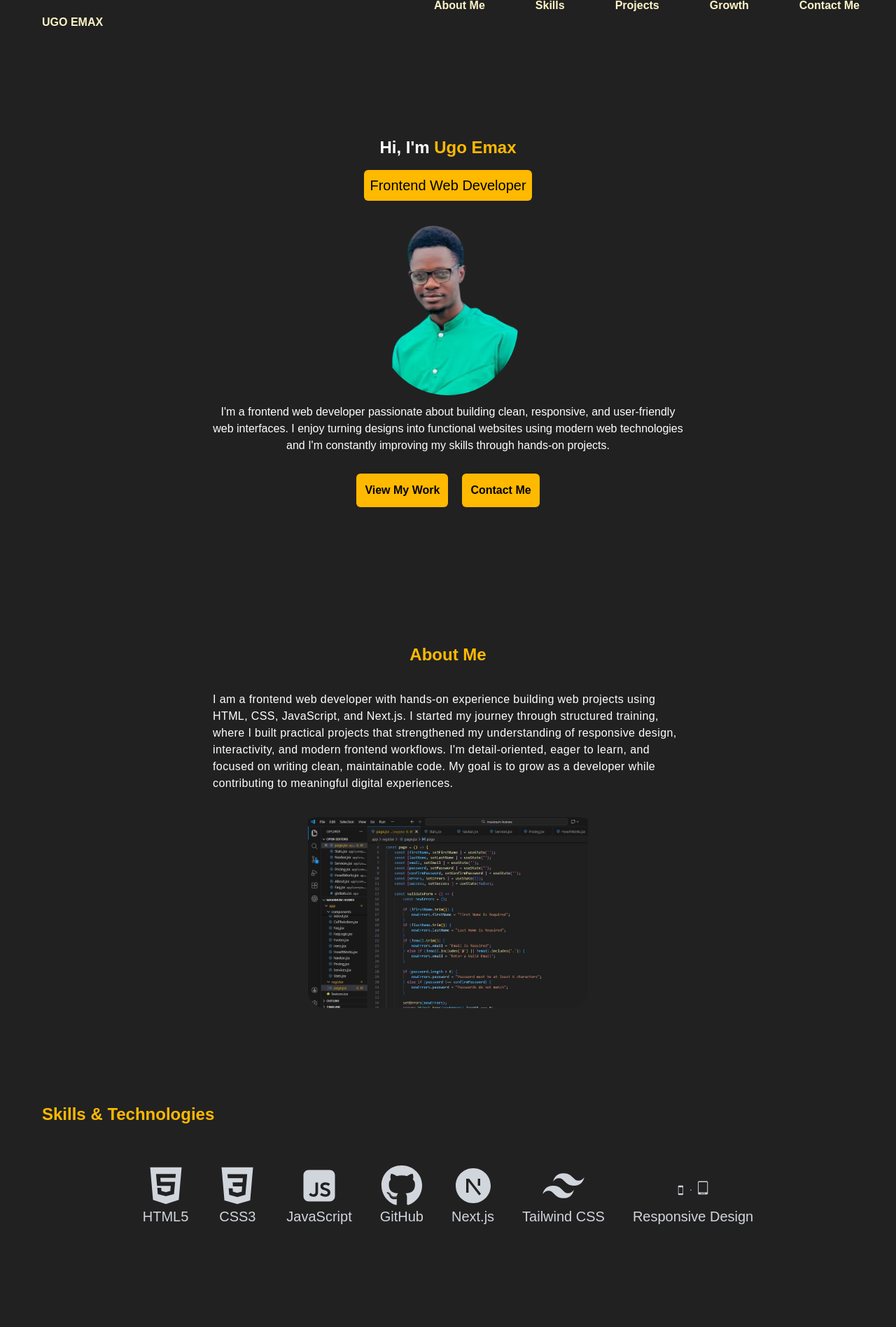
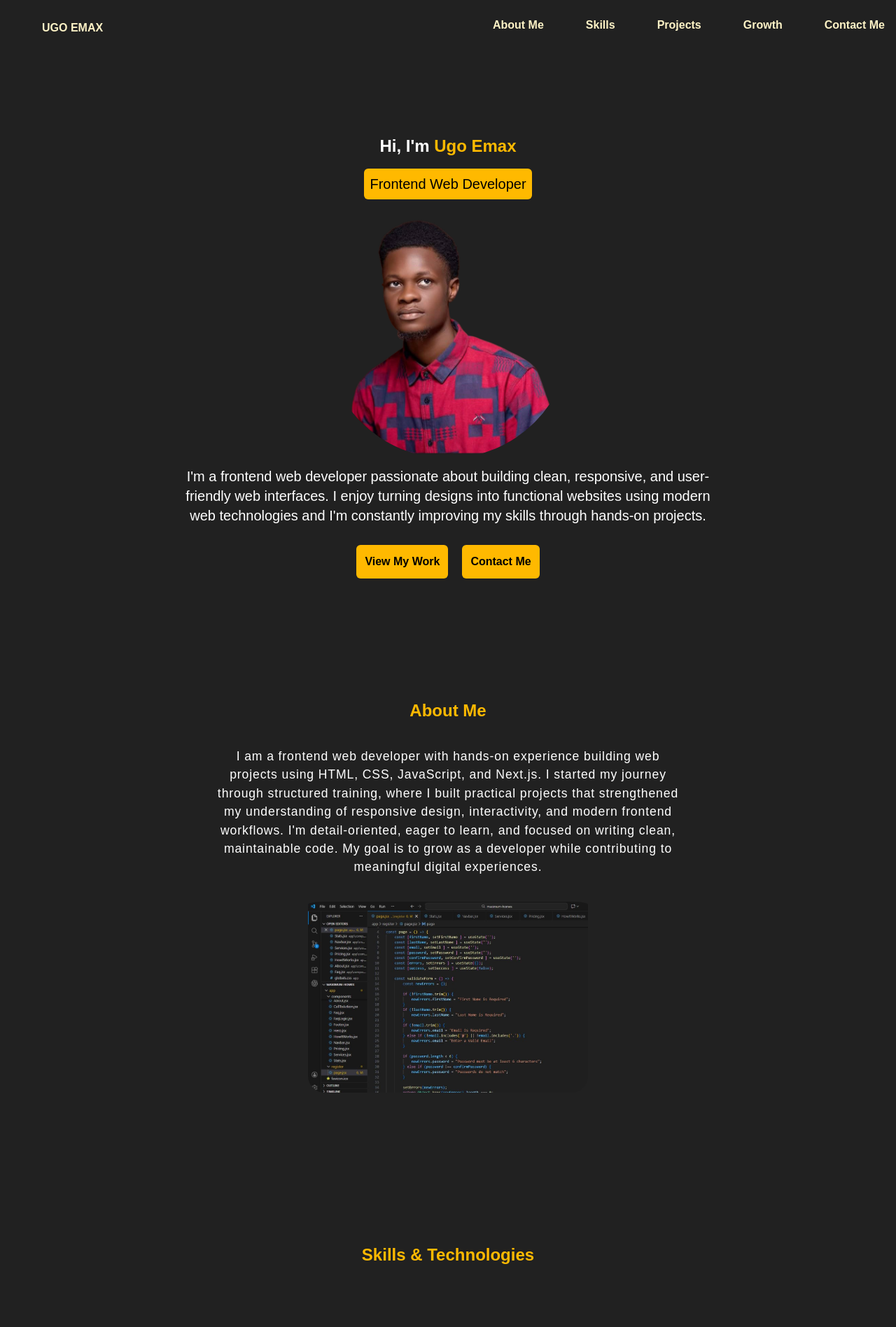
Before and after one commit to UgoEmax/Ugo-Emax, a Next.js app: page / in a window 1280 px wide. Shown: the top 1897 px of the page at 70% size. Built offline with nearby package versions, Linux system fonts and the light colour scheme.

Commit message:
70% done

```diff
--- a/app/components/About.jsx
+++ b/app/components/About.jsx
@@ -2,9 +2,9 @@ import Image from 'next/image';
 
 const About = () => {
   return (
-    <div className='flex flex-col justify-center items-center text-center pt-30 pb-10' id='about'>
+    <div className='flex flex-col justify-center items-center text-center pt-50 pb-10' id='about'>
       <h3 className="text-2xl font-bold mb-4 pb-5 text-amber-400">About Me</h3>
-      <p className="max-w-2xl tracking-wide text-left">I am a frontend web developer with hands-on experience building web projects using HTML, CSS, JavaScript, and Next.js. I started my journey through structured training, where I built practical projects that strengthened my understanding of responsive design, interactivity, and modern frontend workflows. I'm detail-oriented, eager to learn, and focused on writing clean, maintainable code. My goal is to grow as a developer while contributing to meaningful digital experiences.</p>
+      <p className="max-w-2xl tracking-wide md:text-[1.1rem] md:tracking-wider text-left md:text-center">I am a frontend web developer with hands-on experience building web projects using HTML, CSS, JavaScript, and Next.js. I started my journey through structured training, where I built practical projects that strengthened my understanding of responsive design, interactivity, and modern frontend workflows. I'm detail-oriented, eager to learn, and focused on writing clean, maintainable code. My goal is to grow as a developer while contributing to meaningful digital experiences.</p>
 
       <Image src="/images/form-code.jpg" alt='Code Image' width={400} height={300} className="my-4 rounded-3xl pt-5" />
     </div>
--- a/app/components/Growth.jsx
+++ b/app/components/Growth.jsx
@@ -3,10 +3,17 @@ import Image from 'next/image';
 
 const Growth = () => {
   return (
-    <div className="pt-20 pb-10" id='growth'>
-      <h2 className="text-2xl font-bold mb-4 text-amber-400 pb-10">Learning & Growth</h2>
-      <p className='tracking-wide pb-5'>As a growing frontend developer, I actively practice by building projects and learning modern tools and best practices. I'm continuously improving my JavaScript skills and deepening my knowledge of React and Next.js while exploring better UI design and performance optimization.</p>
+    <div className="pt-30 pb-10 flex flex-col items-center justify-center" id='growth'>
+      <div className='md:flex md:flex-row md:gap-25'>
+      <div className='md:max-w-xl md:translate-y-15'>
+      <h2 className="text-2xl font-bold mb-4 text-amber-400 pb-10 md:text-center">Learning & Growth</h2>
+      <p className='tracking-wide pb-5 md:text-[1.1rem] md:leading-relaxed md:tracking-wider'>As a growing frontend developer, I actively practice by building projects and learning modern tools and best practices. I'm continuously improving my JavaScript skills and deepening my knowledge of React and Next.js while exploring better UI design and performance optimization.</p>
+      </div>
+
+      <div className='flex justify-center'>
       <Image src="/images/srt-class.jpg" alt='SkillRover class'  width={400} height={300} className="my-4  rounded-3xl pt-3" />
+      </div>
+      </div>
 
     </div>
   )
--- a/app/components/Hero.jsx
+++ b/app/components/Hero.jsx
@@ -4,15 +4,15 @@ import Link from 'next/link';
 
 const Hero = () => {
   return (
-    <div className='w-full h-[100vh] flex flex-col justify-center items-center text-center pt-30'>
+    <div className='w-full h-[100vh] flex flex-col justify-center items-center text-center pt-60 pb-5'>
       <h1 className="text-2xl font-bold mb-4">Hi, I'm <span className="text-amber-400">Ugo Emax</span></h1>
       <h2 className="text-xl mb-3 bg-amber-400 text-black p-2 rounded-md">Frontend Web Developer</h2>
-      <Image src="/images/portfolio.png" alt='My Photo' width={200} height={200} className="rounded-full" />
-      <p className="mt-3 max-w-2xl">I'm a frontend web developer passionate about building clean, responsive, and user-friendly web interfaces. I enjoy turning designs into functional websites using modern web technologies and I'm constantly improving my skills through hands-on projects.</p>
+      <Image src="/images/portfolio.png" alt='My Photo' width={350} height={300} className="rounded-full" />
+      <p className="mt-3 max-w-3xl md:text-xl">I'm a frontend web developer passionate about building clean, responsive, and user-friendly web interfaces. I enjoy turning designs into functional websites using modern web technologies and I'm constantly improving my skills through hands-on projects.</p>
 
       <div className="mt-3 flex gap-5">
-      <Link href="#projects" className="mt-4 bg-amber-400 text-black p-3 rounded-md font-semibold hover:bg-amber-500 transition-colors">View My Work</Link>
-      <Link href="#contact" className="mt-4 bg-amber-400 text-black p-3 rounded-md font-semibold hover:bg-amber-500 transition-colors">Contact Me</Link>
+      <Link href="#projects" className="mt-4 bg-amber-400 text-black p-3 rounded-md font-semibold hover:bg-amber-500 transition-all active:scale-95 active:translate-y-0.5 duration-200">View My Work</Link>
+      <Link href="#contact" className="mt-4 bg-amber-400 text-black p-3 rounded-md font-semibold hover:bg-amber-500 transition-all active:scale-95 active:translate-y-0.5 duration-200">Contact Me</Link>
       </div>
     </div>
   )
--- a/app/components/Navbar.jsx
+++ b/app/components/Navbar.jsx
@@ -7,16 +7,16 @@ const Navbar = () => {
     const [ open, setOpen ] = useState(false);
 
   return (
-    <div className='justify-between fixed p-4 z-50 w-full md:py-5 md:pl-15 h-[65px] md:h-[70px] text-amber-100'>
+    <div className='justify-between fixed p-4 z-50 w-full md:pl-15 h-[65px] md:h-[70px] text-amber-100 md:py-7'>
 
-    <div className="relative z-50">
+    <div className="relative z-2">
       <Link href='/' className="font-bold">UGO EMAX</Link>
 
       {/* MENU TOGGLE BUTTON */}
-      <button className="text-4xl font-semibold float-right top-0 cursor-pointer md:invisible" onClick={() => setOpen(!open)}>
+      <button className="text-4xl font-semibold float-right top-0 cursor-pointer md:hidden" onClick={() => setOpen(!open)}>
       {open ? <IoClose /> : <IoMenu  />}
       </button>
-      </div>
+    </div>
 
 
     <div className={`grid absolute gap-5 font-semibold bg-gray-900 text-amber-100 left-0 top-0 p-6 pt-20 w-full transition-all duration-500 ease-in-out ${open ? 'opacity-100 translate-y-0' : 'opacity-0 -translate-y-25 pointer-events-none'}`}>
@@ -28,9 +28,8 @@ const Navbar = () => {
       </div>
 
        {/* Desktop Navigation  */}
-      <div className='invisible font-semibold text-amber-100 cursor-pointer md:visible md-justify-between  md:float-right flex md:gap-18 md:-translate-y-12'>
+      <div className='hidden font-semibold text-amber-100  md-justify-between md:float-right md:flex md:gap-15 md:-translate-y-7 relative z-3'>
       <Link href="#about" className='hover:underline'>About Me</Link>
-
       <Link href="#skills" className='hover:underline'>Skills</Link>
       <Link href="#projects" className='hover:underline'>Projects</Link>
       <Link href="#growth" className='hover:underline'>Growth</Link>
--- a/app/components/ProjectProp.jsx
+++ b/app/components/ProjectProp.jsx
@@ -2,9 +2,11 @@ import Projects from "./Projects"
 
 const ProjectProp = () => {
   return (
-    <div className="pt-25 pb-10" id="projects">
+    <div className="pt-25 pb-10 md:pt-50" id="projects">
         <h3 className='text-2xl font-bold mb-4 text-amber-400 text-center'>Projects</h3>
 
+    <div className="md:flex md:gap-15 pb-10">
+      <div>
       <Projects
      Heading="Frontend Practice Project"
      Paragraph="This project was built during my frontend training using HTML, CSS, and JavaScript. It focuses on creating a responsive layout and adding basic interactivity with JavaScript. Through this project, I improved my understanding of DOM manipulation, layout structure, and styling best practices."
@@ -15,7 +17,9 @@ const ProjectProp = () => {
      Button="https://aerislandingpage.netlify.app"
      Button1="https://github.com/UgoEmax/aeris-studio.git"
      />
+     </div>
 
+     <div>
      <Projects
      Heading="Next.js Practice Project"
      Paragraph="This project was built using Next.js to explore modern React-based development. It demonstrates component-based architecture, routing, and improved performance through Next.js features. This project helped me understand how modern frontend frameworks are used in real-world applications."
@@ -26,6 +30,8 @@ const ProjectProp = () => {
      Button="https://maximumhomes.vercel.app/"
      Button1="https://github.com/UgoEmax/Maximum-homes.git"
      />
+     </div>
+     </div>
     </div>
   )
 }
--- a/app/components/Projects.jsx
+++ b/app/components/Projects.jsx
@@ -8,16 +8,17 @@ const Projects = ({ Heading, Paragraph, Tech, Images, Button, Button1 }) => {
 
   return (
     <div>
+
       <h2 className="text-xl font-semibold mb-2 pb-5 pt-20 text-white/50">{Heading}</h2>
       <p className="mb-4 pb-2 tracking-wide">{Paragraph}</p>
 
       <div className="relative p-2 bg-white/10 rounded-3xl">
       <Image className="rounded-3xl" src={Images} alt="Project 1 Image" width={600} height={0} />
 
-      <div className="flex gap-4 justify-between item-center text-center absolute inset-0 opacity-0 hover:opacity-100 transition-opacity duration-300 mx-3">
-      <Link href={Button} className="bg-white/60 text-black px-4 py-2 rounded-lg h-10 translate-y-20 hover:bg-amber-600 hover:text-white transition-all duration-300 ease-in-out" target="_blank">Live Demo</Link>
+      <div className="flex gap-4 justify-between item-center text-center absolute inset-0 opacity-0 hover:opacity-100 transition-opacity duration-300 mx-3 px-4">
+      <Link href={Button} className="bg-white/60 text-black px-4 py-2 rounded-lg h-10 translate-y-30 hover:bg-amber-600 hover:text-white transition-all duration-300 ease-in-out" target="_blank">Live Demo</Link>
 
-      <Link href={Button1} className="bg-white/60 text-black px-4 py-2 rounded-lg h-10 translate-y-20 hover:bg-amber-600 hover:text-white transition-all duration-300 ease-in-out" target="_blank">GitHub Repository</Link>
+      <Link href={Button1} className="bg-white/60 text-black px-4 py-2 rounded-lg h-10 translate-y-30 hover:bg-amber-600 hover:text-white transition-all duration-300 ease-in-out" target="_blank">GitHub Repository</Link>
       </div>
 
       <div className="flex gap-6 text-center justify-center item-center pt-2">
--- a/app/components/Skill.jsx
+++ b/app/components/Skill.jsx
@@ -9,10 +9,10 @@ import { DiResponsive } from "react-icons/di";
 
 const Skill = () => {
   return (
-    <div className='pt-20 pb-10' id="skills">
-      <h3 className='text-2xl font-bold mb-4 pb-10 text-amber-400'>Skills & Technologies</h3>
+    <div className='pt-20 pb-10 md:pt-40' id="skills">
+      <h3 className='text-2xl font-bold mb-4 pb-10 text-amber-400 md:text-center'>Skills & Technologies</h3>
 
-      <div className="flex flex-wrap gap-10 text-6xl justify-center items-center text-center text-gray-300">
+      <div className="flex flex-wrap gap-10 text-6xl justify-center items-center text-center text-gray-300 md:text-8xl md:gap-15 md:pt-10">
 
       <div className="flex flex-col items-center">
         <FaHtml5 />
--- a/app/page.jsx
+++ b/app/page.jsx
@@ -7,13 +7,13 @@ import Contact from "./components/Contact";
 
 const page = () => {
   return (
-    <div className="px-4 bg-black/87 text-white box-border antialiased md:px-15">
+    <div className="px-4 bg-black/87 text-white box-border antialiased md:px-25">
      <Hero />
      <About />
      <Skill />
      <ProjectProp />
-      <Growth />
-      <Contact />
+     <Growth />
+     <Contact />
     </div>
   )
 }
```
Also changed, not shown: app/components/Contact.jsx (+9 -4 lines), public/images/portfolio.png.
